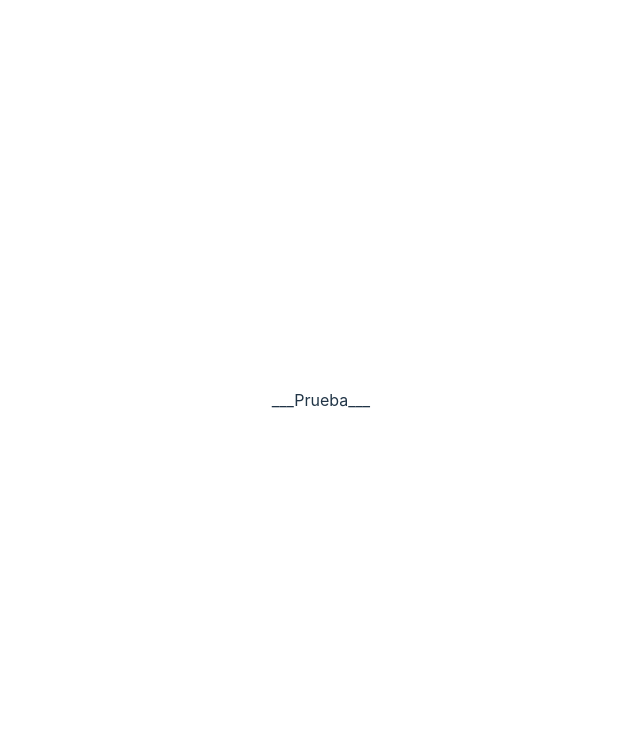
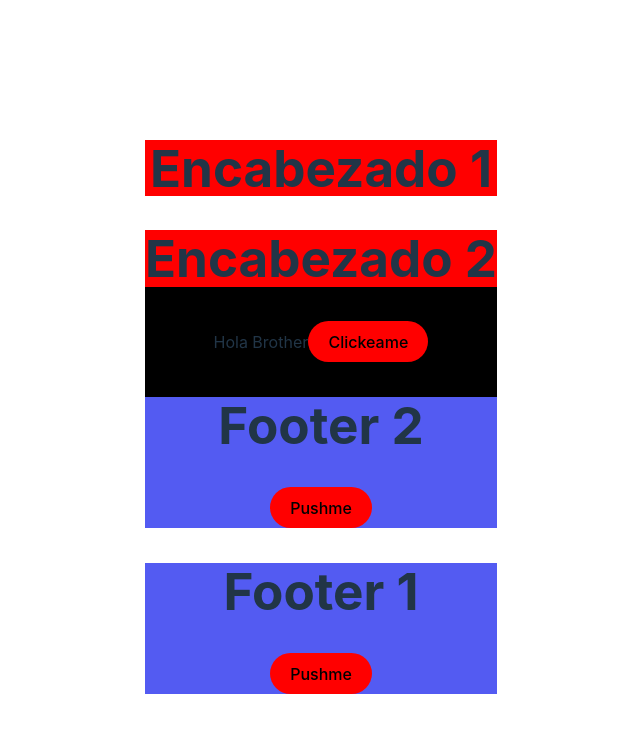
Before and after one commit to DrowAnn/React-Js, a React (Vite) app: page / in a window 1280 px wide. Shown: the top 732 px of the page, without its empty margins (319-959 px from the left). Built offline with nearby package versions, Linux system fonts and the light colour scheme.

Commit message:
Avance en Clase-3

```diff
--- a/src/App.jsx
+++ b/src/App.jsx
@@ -1,16 +1,18 @@
-import { useState } from "react";
-import reactLogo from "./assets/react.svg";
-import viteLogo from "/vite.svg";
 import "./App.css";
-import Button from "./components/Button";
+import Encabezado from "./components/Encabezado";
+import Contenido from "./components/Contenido";
+import Footer from "./components/Footer";
+import Boton from "./components/Boton/index";
 
 function App() {
-  const saludo = "Hola";
-  const nombre = "Robert";
-
   return (
     <>
-      <p>___Prueba___</p>
+      <Encabezado titulo="Encabezado 1" />
+      <Contenido>
+        Hola Brother
+        <Boton>Clickeame</Boton>
+      </Contenido>
+      <Footer titulo="Footer 1" />
     </>
   );
 }
--- /dev/null
+++ b/src/components/Boton/boton.css
@@ -0,0 +1,4 @@
+.boton {
+  background-color: red;
+  border-radius: 50px;
+}
--- /dev/null
+++ b/src/components/Boton/index.jsx
@@ -0,0 +1,11 @@
+import "./boton.css";
+
+const Boton = (props) => {
+  return (
+    <>
+      <button className="boton">{props.children}</button>
+    </>
+  );
+};
+
+export default Boton;
--- /dev/null
+++ b/src/components/Contenido.jsx
@@ -0,0 +1,14 @@
+import Encabezado from "./Encabezado";
+import Footer from "./Footer";
+
+const Contenido = (props) => {
+  return (
+    <div style={{ backgroundColor: "Black" }}>
+      <Encabezado titulo="Encabezado 2" />
+      {props.children}
+      <Footer titulo="Footer 2" />
+    </div>
+  );
+};
+
+export default Contenido;
--- /dev/null
+++ b/src/components/Encabezado.jsx
@@ -0,0 +1,7 @@
+export default function Encabezado(props) {
+  return (
+    <div style={{ backgroundColor: "red" }}>
+      <h1>{props.titulo}</h1>
+    </div>
+  );
+}
--- /dev/null
+++ b/src/components/Footer.jsx
@@ -0,0 +1,19 @@
+import { Component } from "react";
+import Boton from "./Boton/index";
+
+class Footer extends Component {
+  constructor(props) {
+    super(props);
+    this.props = props;
+  }
+  render() {
+    return (
+      <div style={{ backgroundColor: "#535bf2" }}>
+        <h1>{this.props.titulo}</h1>
+        <Boton>Pushme</Boton>
+      </div>
+    );
+  }
+}
+
+export default Footer;
```
